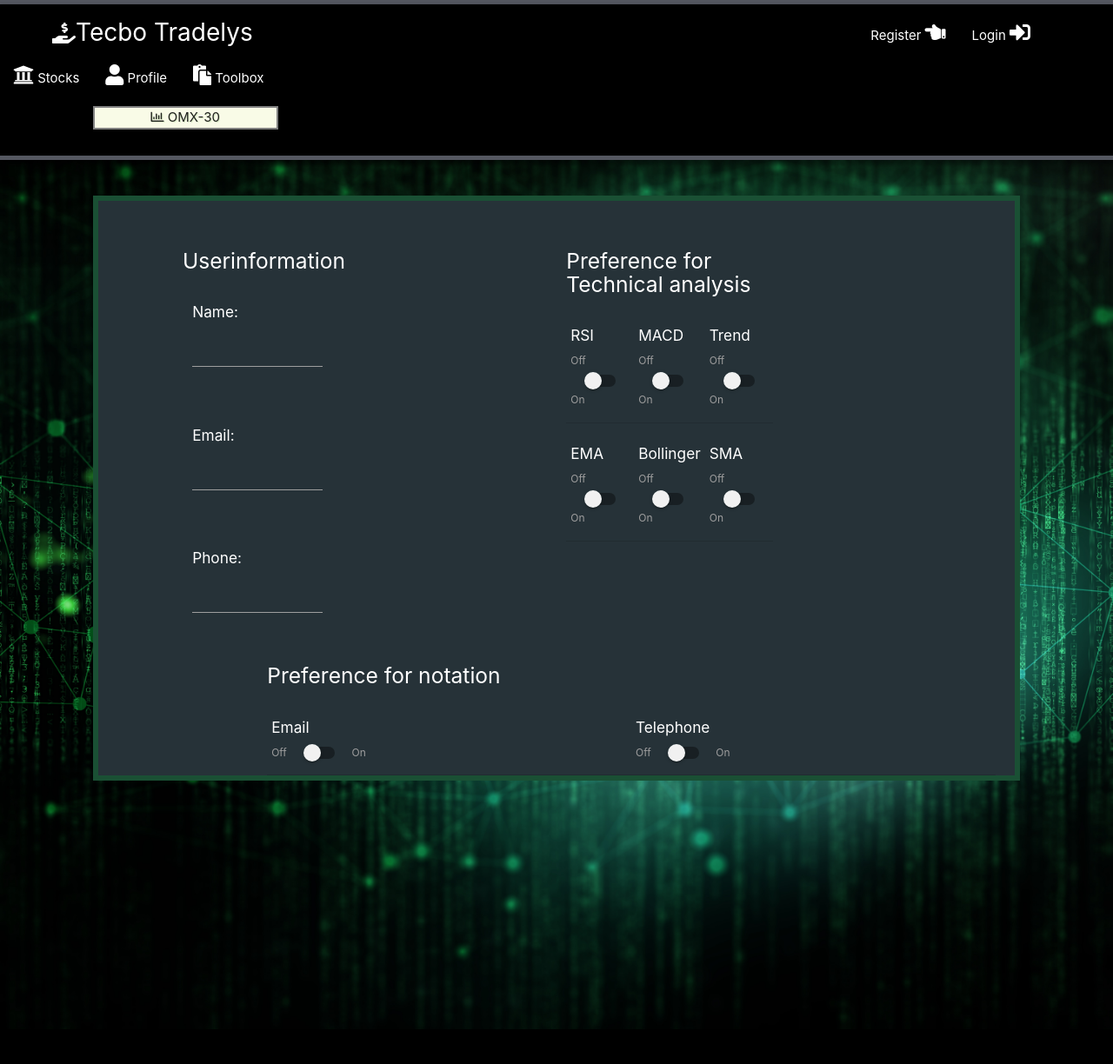
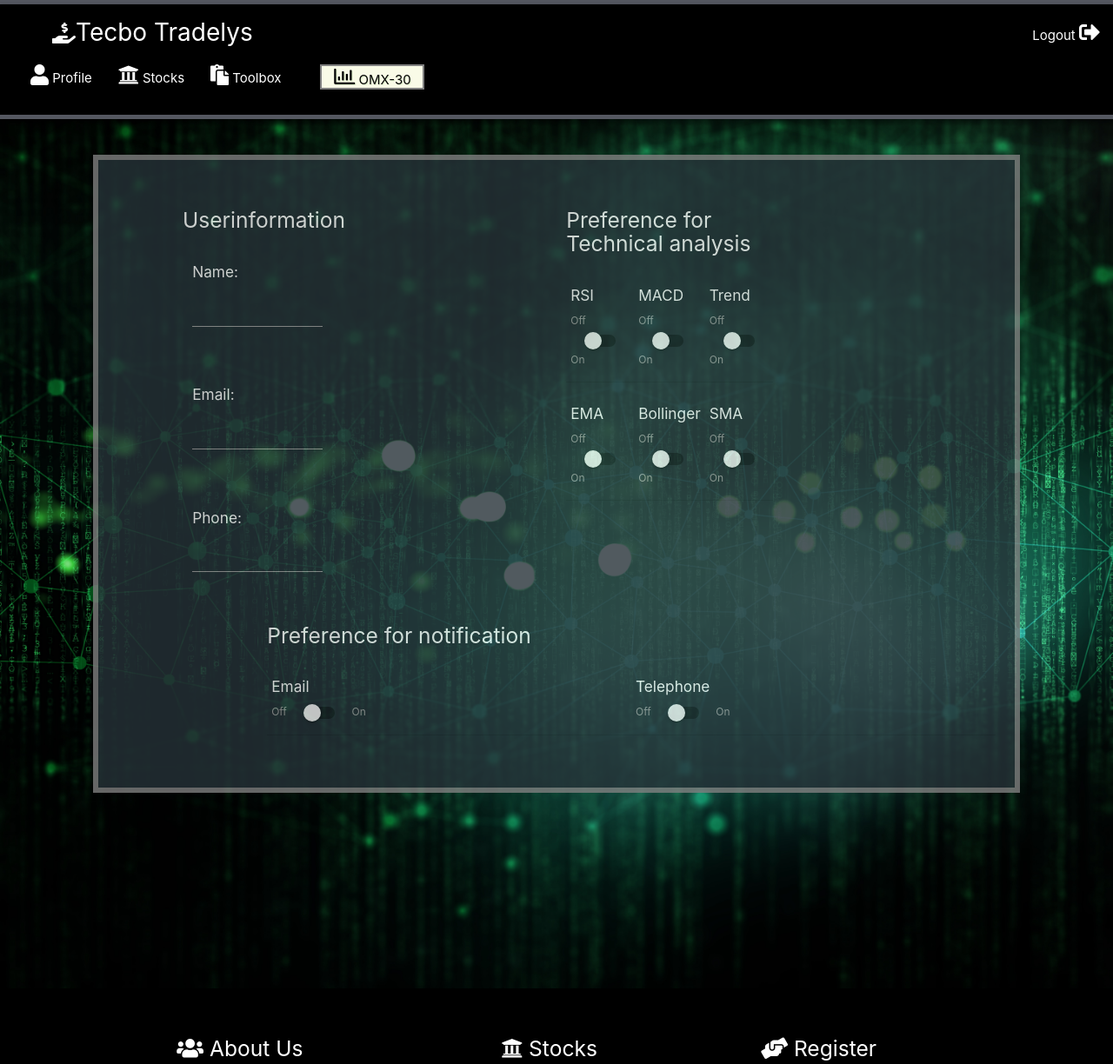
Before and after one commit to GurraT/Totebo-Trading, a Flask app: a page that uses templates/base.html in a window 1280 px wide. Shown: the top 1224 px of the page at 87% size. Run offline with Flask 2, Linux system fonts and the light colour scheme; the visitor is signed in with stand-in values (Sample User, id 1); a database or web service that is not in the repository returns one stand-in record (values such as "Sample title"); some libraries are stand-ins or nearby versions.

Commit message:
Sat userenvironment and restriction for no-user

```diff
--- a/app.py
+++ b/app.py
@@ -90,8 +90,17 @@
 def profile(username):
     #select session user's username from db
     username = mongo.db.users.find_one({"username": session["user"]})["username"]
-    return render_template("profile.html", username=username)
 
+    if session["user"]:
+        return render_template("profile.html", username=username)
+
+    return redirect(url_for("login"))
+
+@app.route("/logout")
+def logout():
+    flash("You have been logout")
+    session.pop("user")
+    return redirect(url_for("login"))
 
 @app.route("/toolbox")
 def toolbox():
--- a/static/css/style.css
+++ b/static/css/style.css
@@ -19,8 +19,19 @@
     margin-right: 80px;
 }
 
+.nav-content ul{
+ margin-left: 20px;
+}
+
+.omxwrap{
+    margin-left: 60px;
+}
 
 .omx{
+    height: 60%;
+    width: 120px;
+    margin-left: 30px;
+    color: #010101;
     background-color: #f9fbe7;
     text-shadow: 1px 1px #dcedc8;
     text-align: center;
@@ -83,7 +94,7 @@
     background-repeat: no-repeat;
 }
 
-.registerform{
+.registerform, .loginform{
     margin-top: 40px;
     margin-bottom: 40px;
 }
@@ -99,12 +110,17 @@
 }
 
 .profileform{
-    border: #1a5034 6px solid;
+    opacity: 80%;
+    border: gray 6px solid;
     margin-top: 40px;
-    margin-bottom: 80px;
 }
+
 .profilewrapping{
     margin-top: 40px;
+}
+.notification{
+     margin-bottom: 60px;
+
 }
 
 @media screen and (max-width: 1000px) {
--- a/templates/base.html
+++ b/templates/base.html
@@ -18,21 +18,27 @@
     <div class="nav-wrapper">
       <a class="logo"><i class="fas fa-hand-holding-usd"></i>Tecbo Tradelys</a>
       <ul id="nav-mobile" class="right">
+          {% if not session.user %}
         <li class="register"><a href="{{url_for('register')}}">Register <i class="fas fa-hand-point-left"></i></a></li>
         <li class="login"><a href="{{url_for('login')}}">Login <i class="fas fa-sign-in-alt"></i></a></li>
+         {% else %}
+         <li class="logout"><a href="{{url_for('logout')}}">Logout <i class="fas fa-sign-out-alt"></i></a></li>
+         {% endif %}
       </ul>
     </div>
     <div class="nav-content">
       <ul class="tabs tabs-transparent">
+        {% if session.user %}
+        <li class="profile"><a href="{{url_for('profile', username=session['user'])}}"><i class="fas fa-user"></i> Profile</a></li>
+        {% endif %}
         <li class="stock"><a href="{{url_for('get_stockinfo')}}"><i class="fas fa-university"></i> Stocks</a></li>
-        <li class="profile"><a href="{{url_for('profile', username=session['user'])}}"><i class="fas fa-user"></i> Profile</a></li>
+        {% if session.user %}
         <li class="toolbox"><a href="{{url_for('toolbox')}}"><i class="fas fa-paste"></i> Toolbox</a></li>
+        {% endif %}
+        <li class="omx"><i class="far fa-chart-bar"></i>  OMX-30 </li>
       </ul>
     </div>
   </nav>
-       <div class="row N/A transparent">
-       <div class= "col s4 m3 l2 offset-s1 offset-m1 offset-l1 omx"> <i class="far fa-chart-bar"></i> OMX-30</div>
-  </div>
   </div>
   </header>
       {% block header %}
--- a/templates/profile.html
+++ b/templates/profile.html
@@ -117,8 +117,8 @@
             </table>
             </div>
         <div class="col s10 offset-s2">
-              <table>
-<h5>Preference for notation</h5>
+              <table class="notification">
+<h5>Preference for notification</h5>
 
         <tbody>
  <tr>
```
